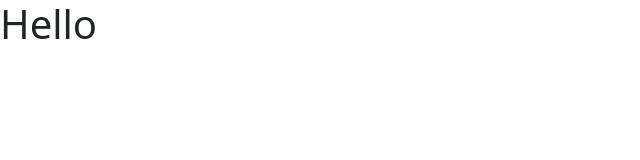
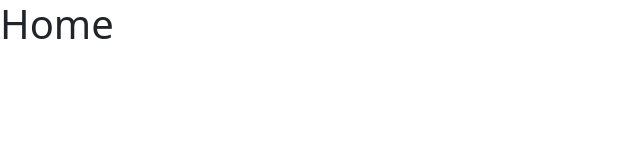
Before and after one commit to ojayallday/KPOT, a React (Create React App) app in the folder client/: page / in a window 1280 px wide. Shown: the top 160 px of the page, without its empty margins (0-640 px from the left). Built offline with nearby package versions, Linux system fonts and the light colour scheme.

Commit message:
Creating routes for the pages

```diff
--- a/client/src/App.js
+++ b/client/src/App.js
@@ -1,6 +1,30 @@
+import {
+  BrowserRouter,
+  Navigate,
+  Routes,
+  Route,
+  Outlet,
+
+ } from "react-router-dom";
+import Home from "./pages/home";
+import Dashboard from "./pages/dashboard";
+import Register from "./pages/register";
+import Login from "./pages/login";
+
+
+
 const App = () => {
 
-  return <div> <h1>Hello</h1></div>
+  return (
+    <BrowserRouter>
+    <Routes>
+      <Route path= '/' element = {<Home />}/>
+      <Route path= '/dashboard' element = {<Dashboard />}/>
+      <Route path= '/register' element = {<Register />}/>
+      <Route path= '/login' element = {<Login />}/>
+    </Routes>
+    </BrowserRouter>
+  )
 }
 
 export default App;
```
